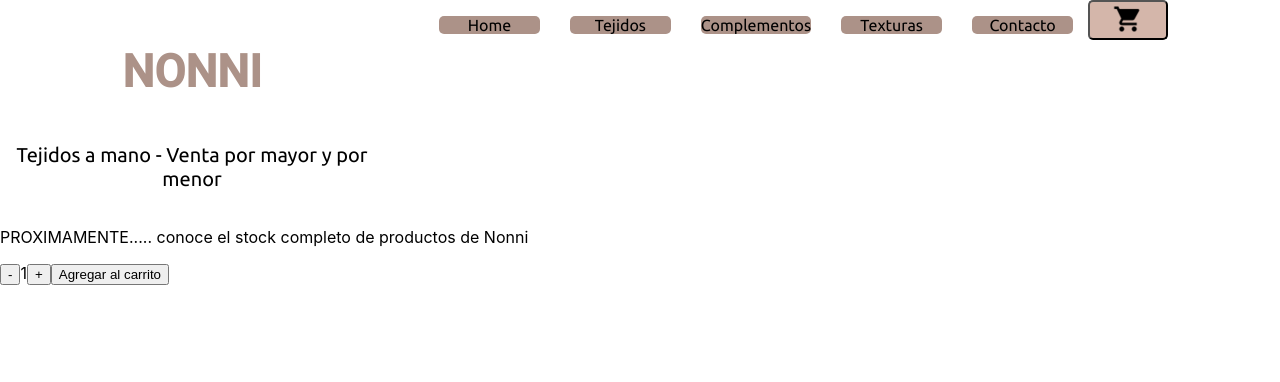
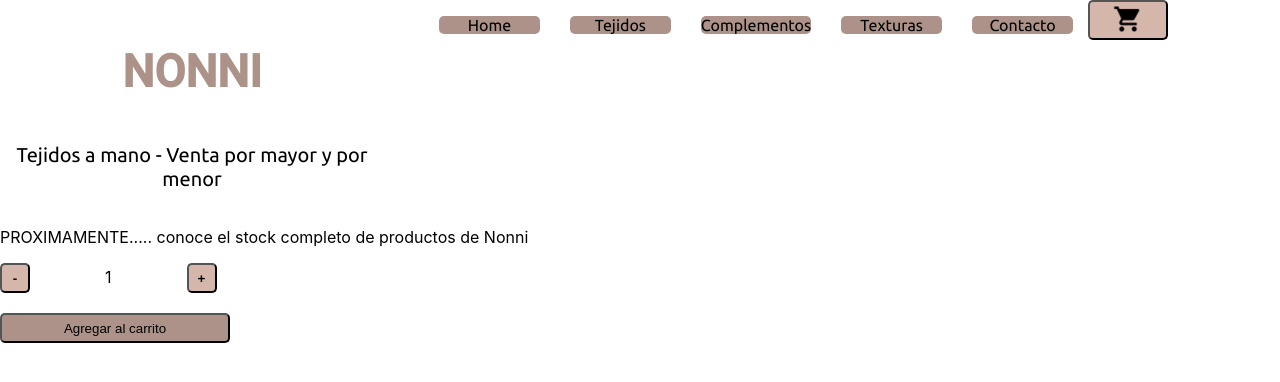
Before and after one commit to serresjuli/desafio1, a React (Create React App) app: page / in a window 1280 px wide. Shown: the top 382 px of the page. Built offline with nearby package versions, Linux system fonts and the light colour scheme.

Commit message:
contador + disable false + css

```diff
--- a/src/App.css
+++ b/src/App.css
@@ -39,3 +39,29 @@
   font-family:'Ubuntu', sans-serif ;
   text-align: center;
 }
+.btnContadorMenos{
+  grid-area: menos;
+  border-radius: 5px;
+  height: 30px;
+  width: 30px;
+  background-color: #d4b6aa ;
+}
+.btnContadorMas{
+  grid-area: mas;
+  border-radius: 5px;
+  height: 30px;
+  width: 30px;
+  background-color: #d4b6aa ;
+}
+.numeroContador{
+  grid-area: contador;
+  margin-left: 75px;
+  margin-right: 75px;
+}
+.btnSumarCarrito{
+  grid-area: sumar;
+  width: 230px;
+  height: 30px;
+  background-color: #ac9288;
+  border-radius: 5px;
+}
--- a/src/components/itemCount/itemCount.js
+++ b/src/components/itemCount/itemCount.js
@@ -22,11 +22,16 @@
     }
 
     return(
-        <div className='contadorBuy'>
-            <button onClick={btnResta}> - </button>
-            <span>{contador}</span>
-            <button onClick={btnSuma}> + </button>
-            <button className='btnSumarCarrito' onClick={onAdd} disabled={bloquearBtn}> Agregar al carrito </button>
-        </div>
+        <section className='AgregarCarrito'>
+            <div className='contadorStock'>
+                <button className='btnContadorMenos' onClick={btnResta}><strong>-</strong></button>
+                <span className='numeroContador' >{contador}</span>
+                <button className='btnContadorMas' onClick={btnSuma}><strong>+</strong></button>
+            </div>
+            <br></br>
+            <div className='btnAgregarCarrito'>
+                <button className='btnSumarCarrito' onClick={onAdd} disabled={bloquearBtn}> Agregar al carrito </button>
+            </div>
+        </section>
     )
 }
```
